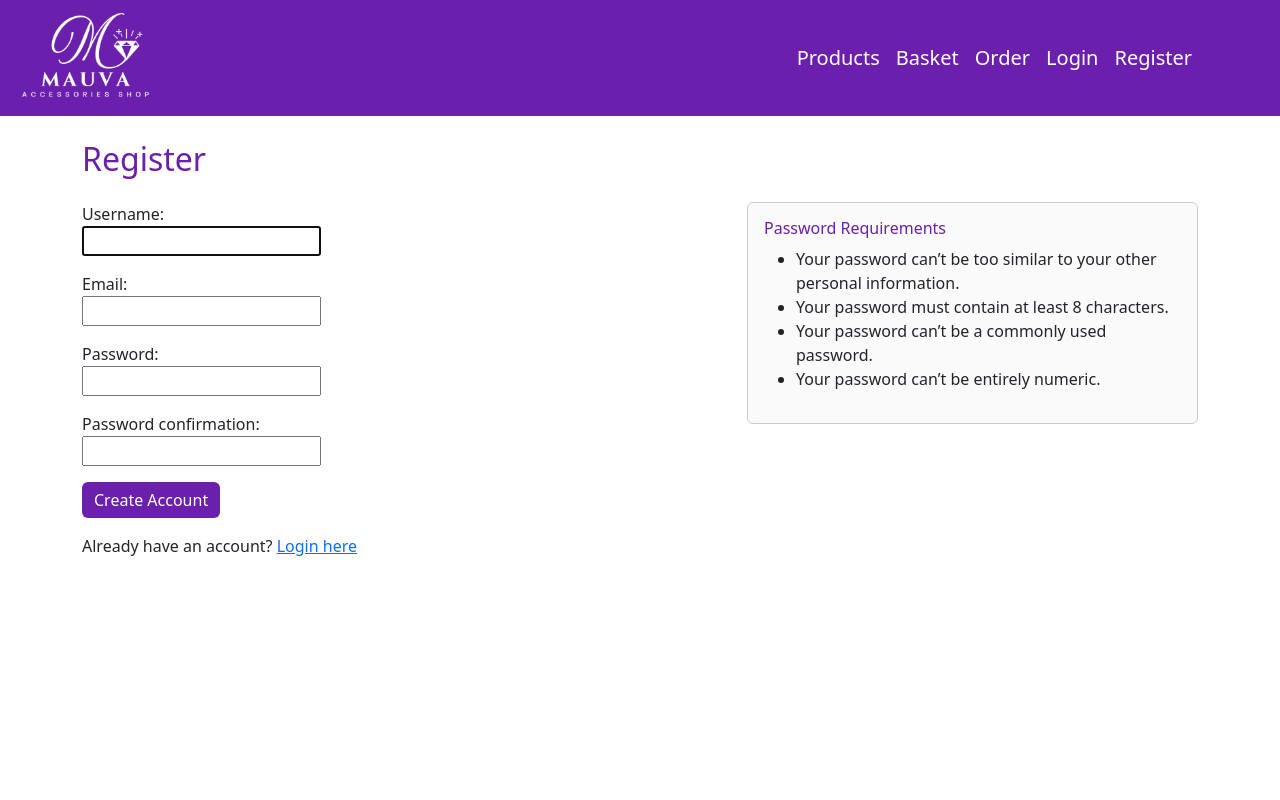
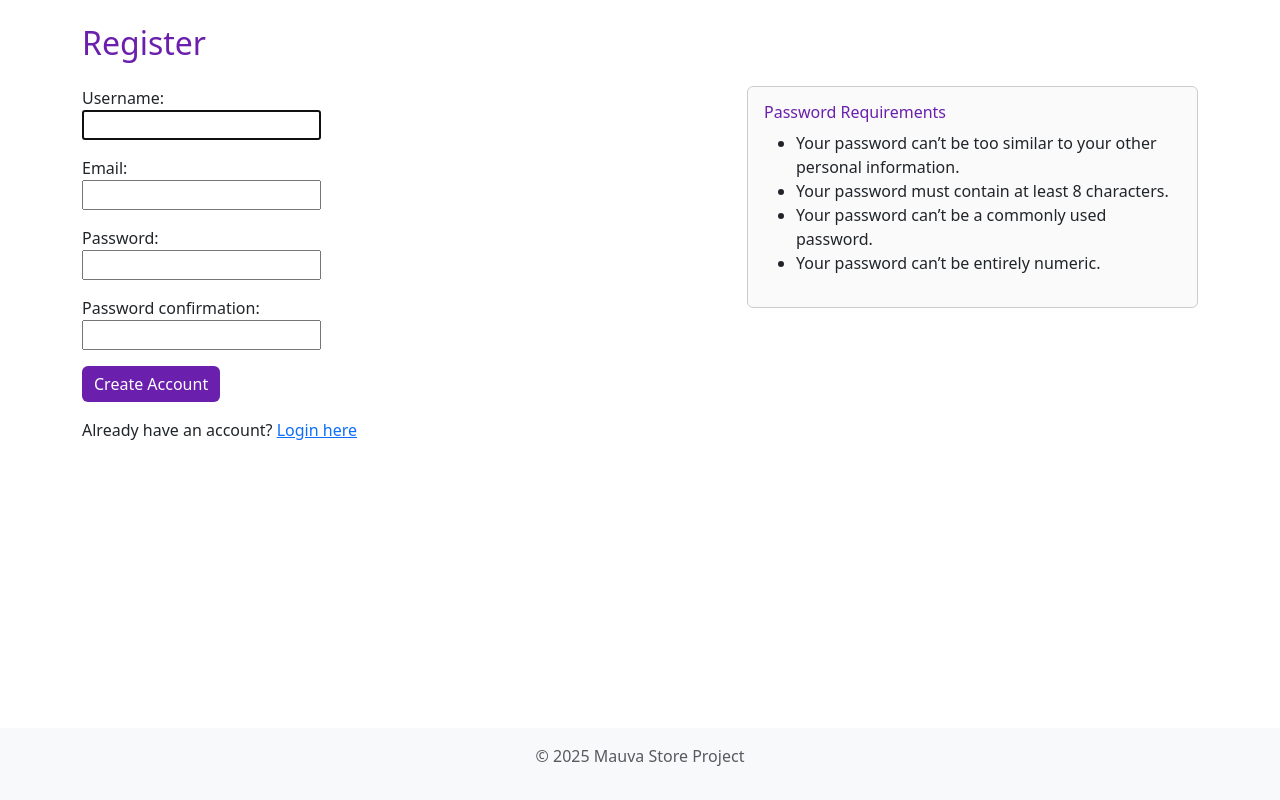
Before and after one commit to ssuuha/WEB, a Django app: page /store/register/ in a window 1280 px wide. Run offline with Django 5.2, Linux system fonts and the light colour scheme.

Commit message:
Update layout title and improve navbar structure

```diff
--- a/store/templates/store/layout.html
+++ b/store/templates/store/layout.html
@@ -2,65 +2,62 @@
 <!DOCTYPE html>
 <html>
 <head>
-    <title>Mauva</title>
-
+    <title>Mauva Store</title>
     <link href="https://cdn.jsdelivr.net/npm/bootstrap@5.3.3/dist/css/bootstrap.min.css" rel="stylesheet">
+    <link rel="stylesheet" href="https://cdn.jsdelivr.net/npm/bootstrap-icons@1.10.0/font/bootstrap-icons.css">
 
     <style>
-        nav.navbar a {
-            color: #ffffff !important;
-        }
+        nav.navbar a { color: #ffffff !important; }
+        .btn-purple { background-color: #6b1fad; color: white; }
+        .btn-purple:hover { background-color: #5a1a91; color: white; }
+        .text-purple { color: #6b1fad; }
     </style>
 </head>
-<body>
+<body class="d-flex flex-column min-vh-100">
 
-{% if request.resolver_match.url_name != "login" %}
+{% if request.resolver_match.url_name != "login" and request.resolver_match.url_name != "register" %}
 <nav class="navbar navbar-expand-lg" style="background-color: #6b1fad;">
-<img src="{% static 'store/2.png' %}"
-     alt="Logo"
-     style="height:100px; width:auto; margin-left:10px;">
+    <div class="container-fluid">
+        <a class="navbar-brand d-flex align-items-center" href="/store/products/">
+             <img src="{% static 'store/2.png' %}" alt="Logo" style="height:50px; margin-right: 10px;">
+             <span class="text-white fw-bold">Mauva</span>
+        </a>
 
+        <div class="collapse navbar-collapse">
+            <ul class="navbar-nav ms-auto mb-2 mb-lg-0">
+                <li class="nav-item"><a class="nav-link fs-5" href="{% url 'all_products' %}">Products</a></li>
+                <li class="nav-item"><a class="nav-link fs-5" href="{% url 'view_basket' %}">Basket</a></li>
 
-    <div class="collapse navbar-collapse">
-        <ul class="navbar-nav ms-auto" style="margin-right: 80px;">
-
-    <li class="nav-item">
-        <a class="nav-link" style="font-size: 20px;" href="/store/products/">Products</a>
-    </li>
-
-    <li class="nav-item">
-        <a class="nav-link" style="font-size: 20px;" href="/store/basket/">Basket</a>
-    </li>
-
-    <li class="nav-item">
-        <a class="nav-link" style="font-size: 20px;" href="/store/order/">Order</a>
-    </li>
-
-    {% if request.user.is_authenticated %}
-    <li class="nav-item">
-        <a class="nav-link" style="font-size: 20px;" href="{% url 'logout' %}">Logout</a>
-    </li>
-{% else %}
-    <li class="nav-item">
-        <a class="nav-link" style="font-size: 20px;" href="{% url 'login' %}">Login</a>
-    </li>
-    <li class="nav-item">
-        <a class="nav-link" style="font-size: 20px;" href="{% url 'register' %}">Register</a>
-    </li>
-{% endif %}
-
-
-
-</ul>
-
+                {% if request.user.is_authenticated %}
+                    <li class="nav-item"><a class="nav-link fs-5" href="{% url 'logout' %}">Logout ({{ request.user.username }})</a></li>
+                {% else %}
+                    <li class="nav-item"><a class="nav-link fs-5" href="{% url 'login' %}">Login</a></li>
+                    <li class="nav-item"><a class="nav-link fs-5" href="{% url 'register' %}">Register</a></li>
+                {% endif %}
+            </ul>
+        </div>
     </div>
 </nav>
 {% endif %}
 
-<div class="container mt-4">
+<div class="container mt-4 flex-grow-1">
+    {% if messages %}
+        {% for message in messages %}
+            <div class="alert alert-{{ message.tags }} alert-dismissible fade show" role="alert">
+                {{ message }}
+                <button type="button" class="btn-close" data-bs-dismiss="alert" aria-label="Close"></button>
+            </div>
+        {% endfor %}
+    {% endif %}
+
     {% block body %}
     {% endblock %}
 </div>
 
+<footer class="text-center py-3 mt-5 bg-light">
+    <p class="text-muted">© 2025 Mauva Store Project</p>
+</footer>
+
+<script src="https://cdn.jsdelivr.net/npm/bootstrap@5.3.3/dist/js/bootstrap.bundle.min.js"></script>
 </body>
 </html>
```
